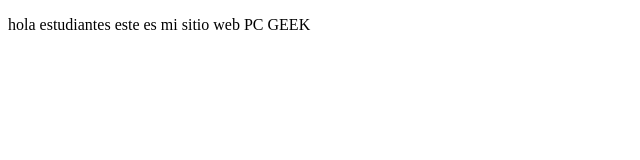
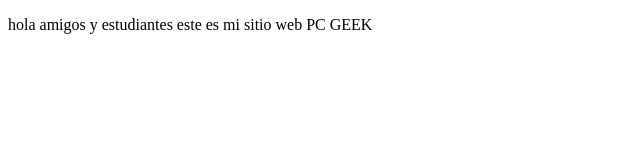
Before and after one commit to manuel211192/projectDemoCursoPrework, a plain HTML site: page index.html in a window 1280 px wide. Shown: the whole page, without its empty margins (0-640 px from the left). Drawn offline with Linux system fonts and the light colour scheme.

Commit message:
cambios nuevos

```diff
--- a/index.html
+++ b/index.html
@@ -8,7 +8,7 @@
 </head>
 <body>
     <p>
-        hola estudiantes este es mi sitio web PC GEEK
+        hola amigos y estudiantes este es mi sitio web PC GEEK
     </p>
 </body>
 </html>
```
